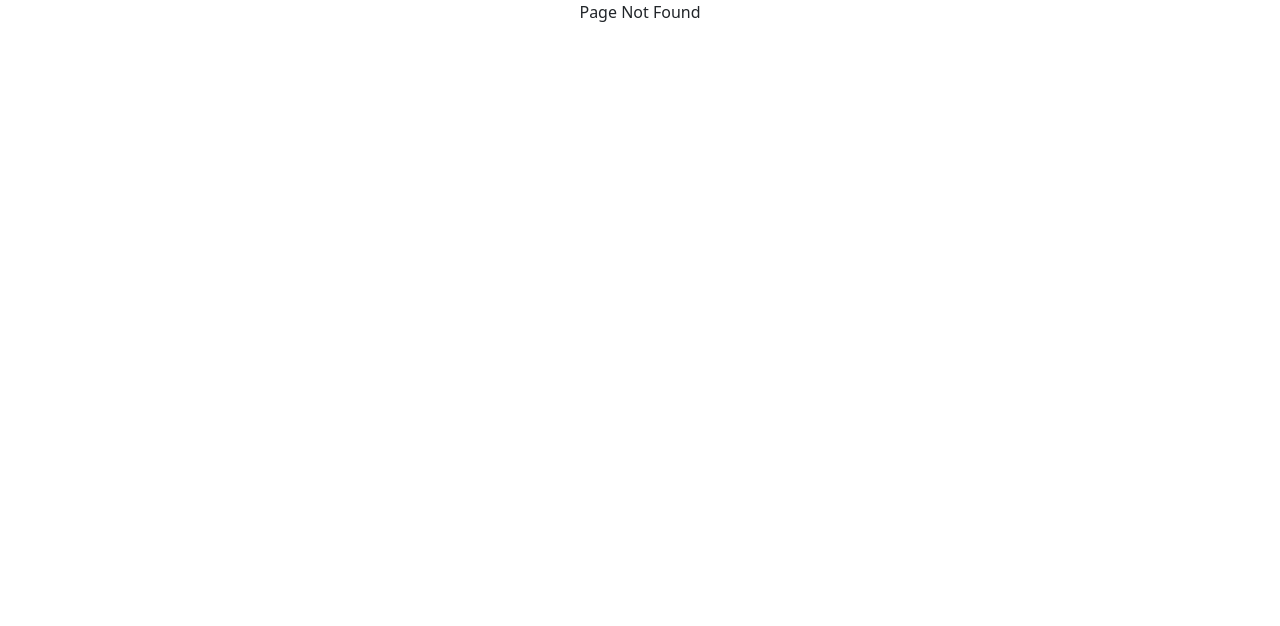
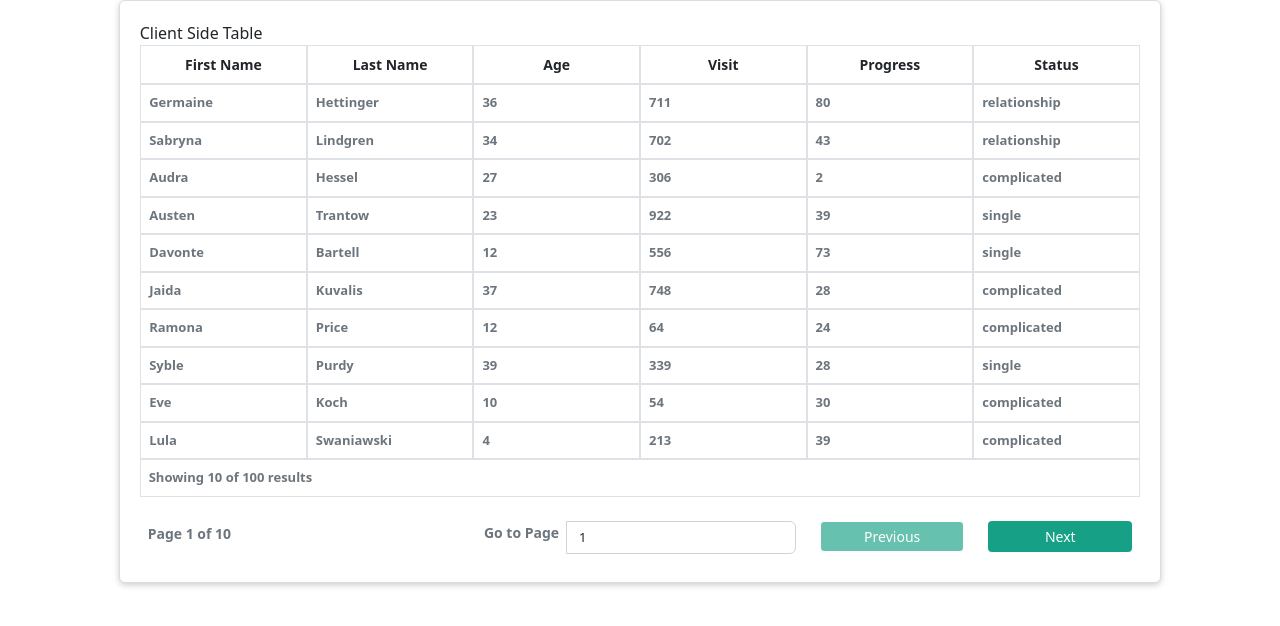
Before and after one commit to bungdanar/react-starter-18, a React (Create React App) app: page /client-table in a window 1280 px wide. Before the commit this address had no page. Shown: the top 626 px of the page. Built offline with nearby package versions, Linux system fonts and the light colour scheme.

Commit message:
chore: Add clien side table example

```diff
--- a/package.json
+++ b/package.json
@@ -57,6 +57,7 @@
     ]
   },
   "devDependencies": {
+    "@faker-js/faker": "^7.2.0",
     "@types/react-table": "^7.7.12"
   }
 }
--- a/src/pages/home/Home.tsx
+++ b/src/pages/home/Home.tsx
@@ -19,6 +19,9 @@ export default function Home() {
               <li>
                 <Link to={'/mui'}>MUI</Link>
               </li>
+              <li>
+                <Link to={'/client-table'}>Client Side Table</Link>
+              </li>
             </ul>
           </div>
           <div>
--- /dev/null
+++ b/src/pages/table/ClientSideTablePage.tsx
@@ -0,0 +1,78 @@
+import { observer } from 'mobx-react-lite'
+import { useEffect, useMemo, useState } from 'react'
+import { Column } from 'react-table'
+import CustomCard from '../../components/custom-card/CustomCard'
+import ClientSideTable from '../../components/custom-table/client-side-table'
+import { CommonClientSideTableStore } from '../../stores/common/common-client-side-table'
+import { makeData, Person } from './makeData'
+
+const ClientSideTablePage = observer(() => {
+  const [tableState] = useState(new CommonClientSideTableStore<Person>())
+
+  const columns: Column<Person>[] = useMemo(
+    () => [
+      {
+        Header: 'First Name',
+        disableFilters: true,
+        disableSortBy: true,
+        id: 'firstName',
+        accessor: (d) => d.firstName,
+      },
+      {
+        Header: 'Last Name',
+        disableFilters: true,
+        disableSortBy: true,
+        id: 'lastName',
+        accessor: (d) => d.lastName,
+      },
+      {
+        Header: 'Age',
+        disableFilters: true,
+        disableSortBy: true,
+        id: 'age',
+        accessor: (d) => d.age,
+      },
+      {
+        Header: 'Visit',
+        disableFilters: true,
+        disableSortBy: true,
+        id: 'visits',
+        accessor: (d) => d.visits,
+      },
+      {
+        Header: 'Progress',
+        disableFilters: true,
+        disableSortBy: true,
+        id: 'progress',
+        accessor: (d) => d.progress,
+      },
+      {
+        Header: 'Status',
+        disableFilters: true,
+        disableSortBy: true,
+        id: 'status',
+        accessor: (d) => d.status,
+      },
+    ],
+    []
+  )
+
+  useEffect(() => {
+    tableState.setData(makeData(100))
+  }, [tableState])
+
+  return (
+    <div className='row justify-content-center'>
+      <div className='col-sm-10'>
+        <CustomCard>
+          <div>Client Side Table</div>
+          <div>
+            <ClientSideTable columns={columns} data={tableState.plainData} />
+          </div>
+        </CustomCard>
+      </div>
+    </div>
+  )
+})
+
+export default ClientSideTablePage
--- /dev/null
+++ b/src/pages/table/makeData.ts
@@ -0,0 +1,52 @@
+import { faker } from '@faker-js/faker'
+
+export type Person = {
+  firstName: string
+  lastName: string
+  age: number
+  visits: number
+  progress: number
+  status: 'relationship' | 'complicated' | 'single'
+  subRows?: Person[]
+}
+
+const range = (len: number) => {
+  const arr = []
+  for (let i = 0; i < len; i++) {
+    arr.push(i)
+  }
+  return arr
+}
+
+const newPerson = (): Person => {
+  return {
+    firstName: faker.name.firstName(),
+    lastName: faker.name.lastName(),
+    age: faker.datatype.number(40),
+    visits: faker.datatype.number(1000),
+    progress: faker.datatype.number(100),
+    status: faker.helpers.shuffle<Person['status']>([
+      'relationship',
+      'complicated',
+      'single',
+    ])[0]!,
+  }
+}
+
+export function makeData(...lens: number[]): Person[] {
+  if (process.env.NODE_ENV === 'development') {
+    const makeDataLevel = (depth = 0): Person[] => {
+      const len = lens[depth]!
+      return range(len).map((d): Person => {
+        return {
+          ...newPerson(),
+          subRows: lens[depth + 1] ? makeDataLevel(depth + 1) : undefined,
+        }
+      })
+    }
+
+    return makeDataLevel()
+  } else {
+    return []
+  }
+}
--- a/src/routes.tsx
+++ b/src/routes.tsx
@@ -8,6 +8,9 @@ const Dummy = lazy(() => import('./pages/dummy/Dummy'))
 const Product = lazy(() => import('./pages/product/Product'))
 const ProductDetail = lazy(() => import('./pages/product-detail/ProductDetail'))
 const Mui = lazy(() => import('./pages/mui/Mui'))
+const ClientSideTablePage = lazy(
+  () => import('./pages/table/ClientSideTablePage')
+)
 
 const AppRoutes = () => {
   return (
@@ -18,6 +21,7 @@ const AppRoutes = () => {
         <Route path='/products' element={<Product />} />
         <Route path='/products/:productId' element={<ProductDetail />} />
         <Route path='/mui' element={<Mui />} />
+        <Route path='/client-table' element={<ClientSideTablePage />} />
         <Route path='*' element={<NotFound />} />
       </Routes>
     </Suspense>
--- /dev/null
+++ b/src/stores/common/common-client-side-table.ts
@@ -0,0 +1,21 @@
+import { action, computed, makeObservable, observable, toJS } from 'mobx'
+
+export class CommonClientSideTableStore<T> {
+  constructor() {
+    makeObservable(this, {
+      data: observable,
+      plainData: computed,
+      setData: action,
+    })
+  }
+
+  data: T[] = []
+
+  get plainData() {
+    return toJS(this.data)
+  }
+
+  setData = (data: T[]) => {
+    this.data = data
+  }
+}
```
Also changed, not shown: 1 other file (tests, documents, lock files or other folders).
